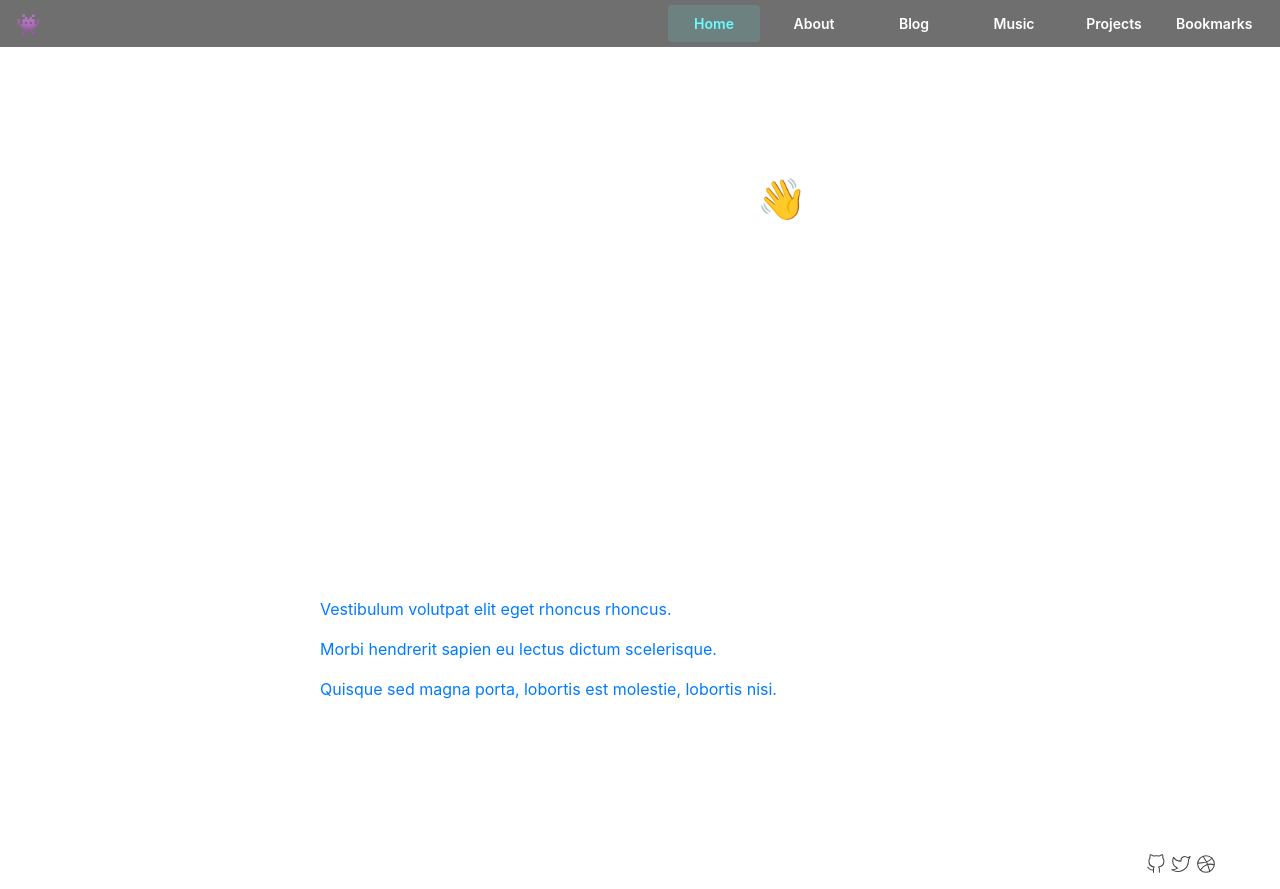
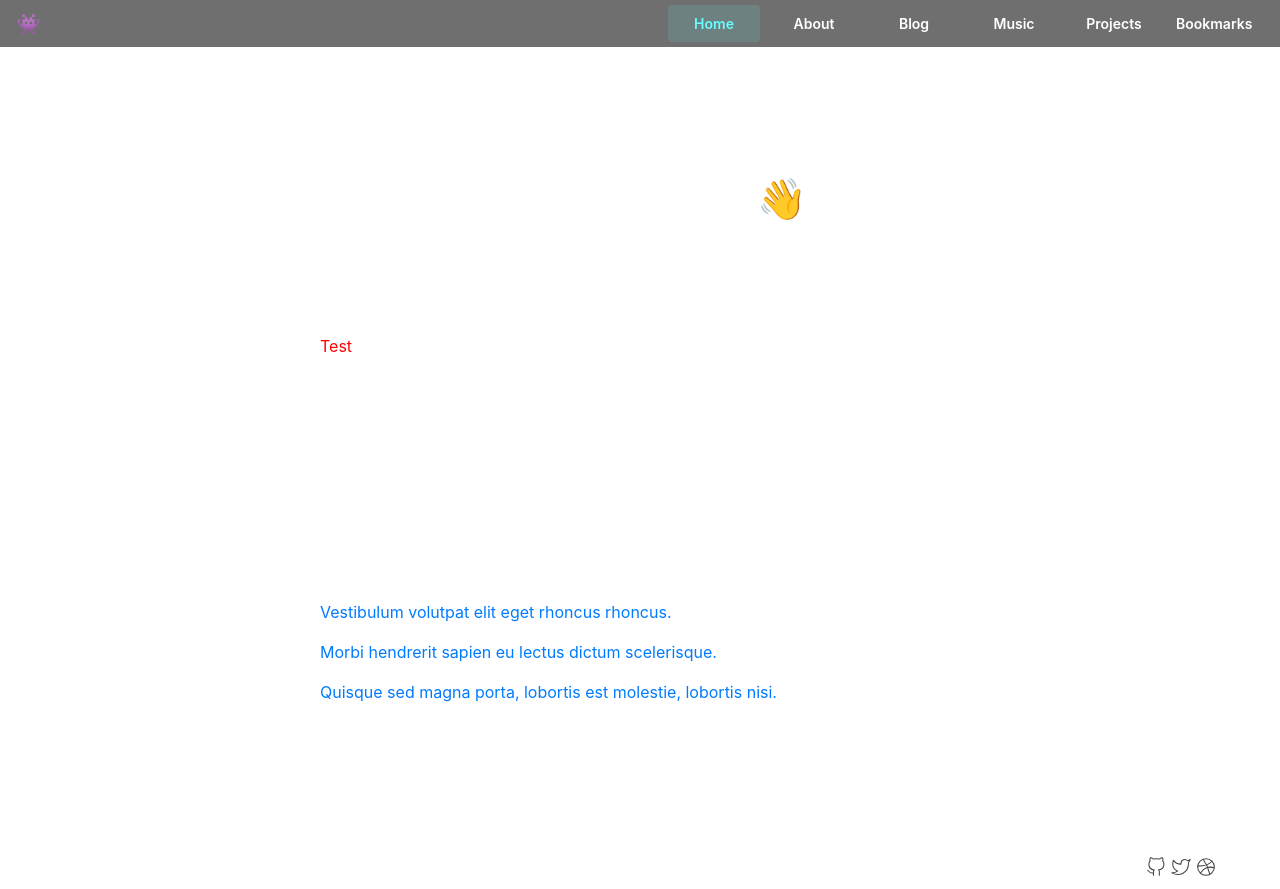
Before and after one commit to ataricoder/www, a Next.js app: page / in a window 1280 px wide. Built offline with nearby package versions, Linux system fonts and the light colour scheme; a web font is replaced by a local one.

Commit message:
started on arrow component

```diff
--- /dev/null
+++ b/components/arrow/arrow.js
@@ -0,0 +1,23 @@
+import Link from "next/link";
+import styles from "./arrow.module.css";
+import Head from "next/head";
+
+const Arrow = (props) => (
+	<div>
+		<Head>
+			<link
+				rel="stylesheet"
+				href="https://stackpath.bootstrapcdn.com/bootstrap/4.4.1/css/bootstrap.min.css"
+				integrity="sha384-Vkoo8x4CGsO3+Hhxv8T/Q5PaXtkKtu6ug5TOeNV6gBiFeWPGFN9MuhOf23Q9Ifjh"
+				crossOrigin="anonymous"
+			></link>
+		</Head>
+		<div>
+			<a className={styles.button} href={props.href}>
+				{props.children}
+			</a>
+		</div>
+	</div>
+);
+
+export default Arrow;
--- /dev/null
+++ b/components/arrow/arrow.module.css
@@ -0,0 +1,3 @@
+.button {
+	color: red;
+}
--- a/pages/index.js
+++ b/pages/index.js
@@ -1,4 +1,6 @@
 import Layout from "@components/layout/layout";
+import Button from "react-bootstrap/Button";
+import Arrow from "@components/arrow/arrow";
 
 export default function Blog() {
 	return (
@@ -11,11 +13,8 @@ export default function Blog() {
 				Science and Health & Society. Right now I'm looking for
 				opportunities.
 			</p>
-			<p>
-				Started programming in college while doing my pre-medical
-				studies, fell in love with software development and design. I
-				live by Mies Van der Rohe's ideals: form follows function.
-			</p>
+			<Arrow href={"/about"}>Test</Arrow>
+			<p>Learn more about me.</p>
 			<p>
 				Ut ut ex fermentum, hendrerit dui in, pretium arcu. Fusce arcu
 				quam, tristique eget nulla in, lacinia interdum libero. Quisque
```
